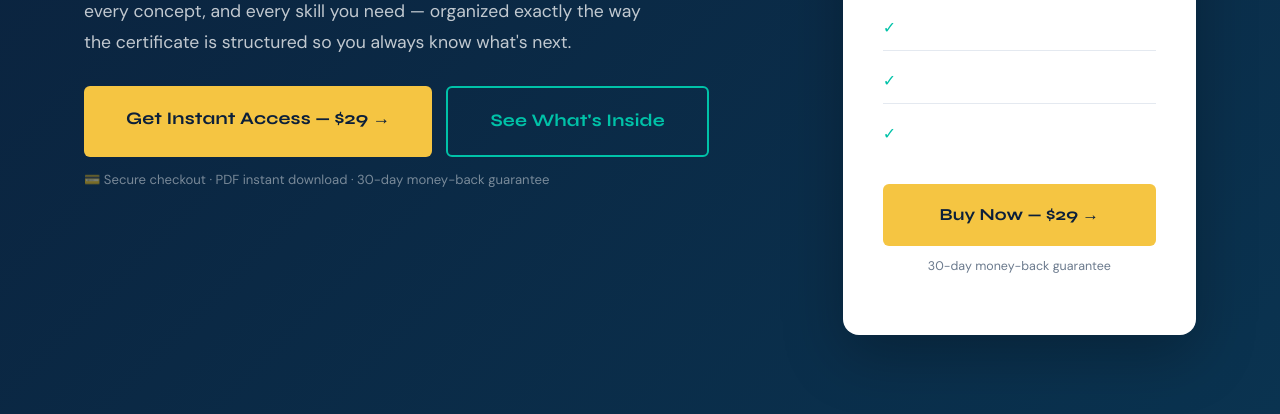
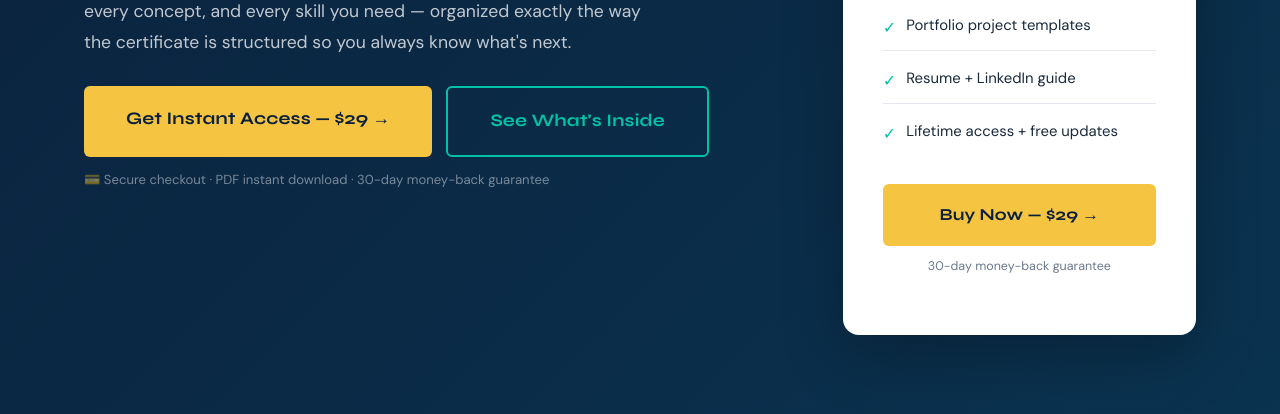
Before and after one commit to simputech/gdacertprep, a plain HTML site: page gdacertprep/study-guide/index.html in a window 1280 px wide. Shown: the part 686-1100 px from the top of the page. Drawn offline with Linux system fonts and the light colour scheme.

Commit message:
Fix checklist text color

```diff
--- a/gdacertprep/css/style.css
+++ b/gdacertprep/css/style.css
@@ -278,7 +278,7 @@ strong { font-weight: 600; }
 .sg-product-box .price-original { font-size: 1rem; color: var(--gray); text-decoration: line-through; margin-left: 8px; font-weight: 400; }
 .sg-product-box .price-row { display: flex; align-items: baseline; gap: 0; margin: 12px 0 20px; }
 .sg-includes { list-style: none; padding: 0; margin: 20px 0 28px; }
-.sg-includes li { display: flex; align-items: flex-start; gap: 10px; padding: 8px 0; border-bottom: 1px solid var(--light-gray); font-size: 0.93rem; }
+.sg-includes li { display: flex; align-items: flex-start; gap: 10px; padding: 8px 0; border-bottom: 1px solid var(--light-gray); font-size: 0.93rem; color: var(--text); }
 .sg-includes li:last-child { border-bottom: none; }
 .sg-includes .check { color: var(--teal); font-size: 1rem; flex-shrink: 0; margin-top: 2px; }
 .sg-left { flex: 1; }
```
Also changed, not shown: 2 other files.
